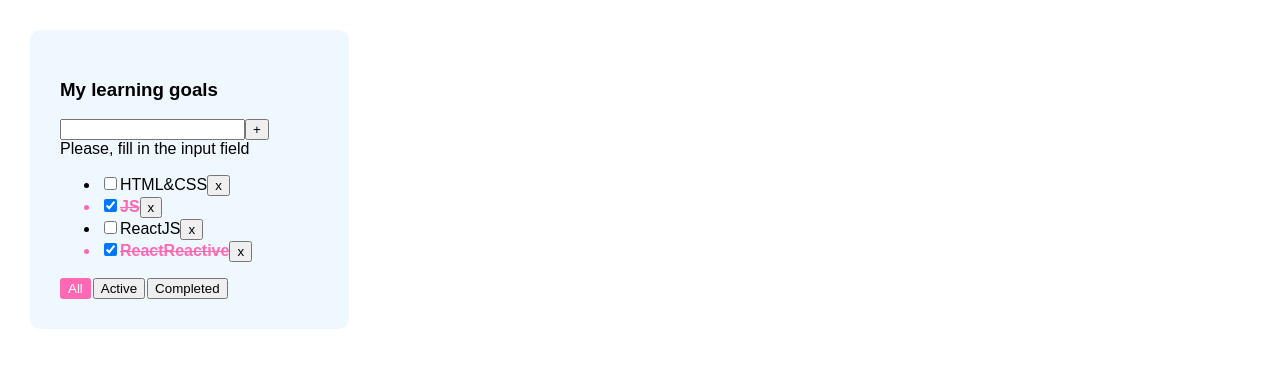
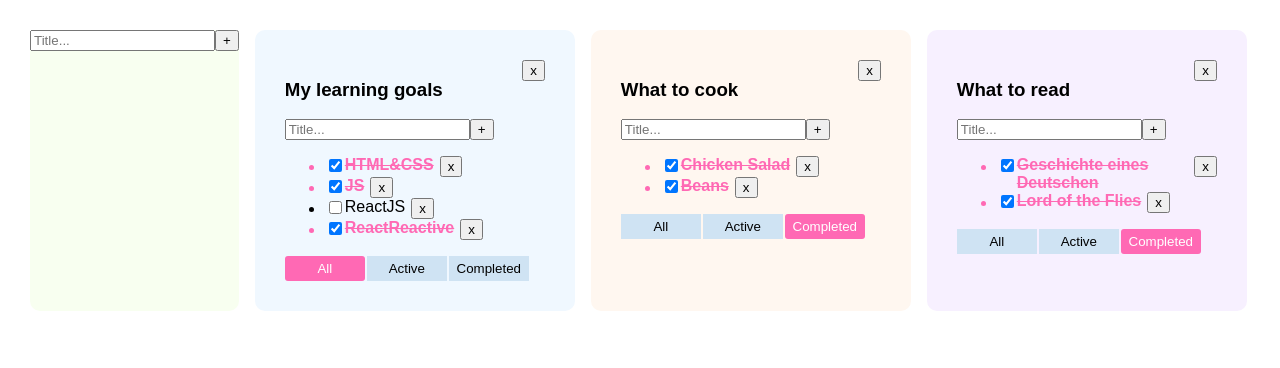
Before and after one commit to dspopravko/todolist, a React (Create React App) app: page / in a window 1280 px wide. Shown: the top 368 px of the page. Built offline with nearby package versions, Linux system fonts and the light colour scheme.

Commit message:
lesson 05

```diff
--- /dev/null
+++ b/src/AddItemForm.tsx
@@ -0,0 +1,34 @@
+import React, {ChangeEvent, KeyboardEvent, useState} from "react";
+
+type AddItemFormPropsType = {
+    addItem: (title: string) => void
+}
+
+export function AddItemForm(props: AddItemFormPropsType) {
+    const [input, setInput] = useState("")
+    const [error, setError] = useState<boolean>(false)
+    const onChangeHandler = (event: ChangeEvent<HTMLInputElement>) => {
+        error && setError(false)
+        setInput(event.currentTarget.value)
+    }
+    const onKeyDownHandler = (e: KeyboardEvent<HTMLInputElement>) => {
+        e.ctrlKey && e.key === 'Enter' && addTask()
+    }
+    const addTask = () => {
+        const mInput = input.trim()
+        mInput ? props.addItem(mInput) : setError(true)
+        setInput("")
+    }
+    const userMessage =
+        error ? <div style={{color: "hotpink"}}>Title is required</div> : <div></div>
+    return <div>
+        <input
+            placeholder={"Title..."}
+            className={error ? "error" : ""}
+            value={input}
+            onChange={onChangeHandler}
+            onKeyDown={onKeyDownHandler}/>
+        <button onClick={addTask}>+</button>
+        {userMessage}
+    </div>
+}
--- a/src/App.css
+++ b/src/App.css
@@ -3,12 +3,14 @@
 }
 .App {
   padding: 30px;
+  width: 100%;
   display: flex;
+  gap: 16px;
+  flex-wrap: wrap;
 }
 
 .App > div {
-  margin-right: 50px;
-  background-color: aliceblue;
+  background-color: #f8fff0;
   border-radius: 10px;
   font-family: "PF BeauSans Pro", sans-serif;
 }
@@ -21,12 +23,19 @@
 
 .btn {
   margin-right: 2px;
+  width: 80px;
+  height: 25px;
+  background-color: #cfe3f3;
+  border: none;
+}
+.btn:hover {
+  font-weight: bold;
 }
 
 .btn-active {
   background-color: hotpink;
   color: white;
-  border: 2px solid hotpink;
+  border: none;
   border-radius: 3px;
 }
 .error {
--- a/src/App.tsx
+++ b/src/App.tsx
@@ -3,59 +3,132 @@ import {Todolist} from "./Todolist";
 import './App.css';
 import {TaskType} from "./Todolist";
 import {v1} from "uuid";
+import {AddItemForm} from "./AddItemForm";
 
 export type FilterValuesType = "all" | "completed" | "active"
 
+type TodolistType = {
+    id: string
+    title: string
+    filter: FilterValuesType
+    color: string
+}
+
+type TasksStateType = {
+    [key: string]: Array<TaskType>
+}
+
 function App() {
-    let [tasks, setTasks] = useState<Array<TaskType>>([
-        { id: v1(), title: "HTML&CSS", isDone: false},
-        { id: v1(), title: "JS", isDone: true},
-        { id: v1(), title: "ReactJS", isDone: false},
-        { id: v1(), title: "ReactReactive", isDone: true}
+    let todolistId1 = v1()
+    let todolistId2 = v1()
+    let todolistId3 = v1()
+
+    let [todolists, setTodilists] = useState<Array<TodolistType>>([
+        {id: todolistId1, title: "My learning goals", filter: "all", color: "#f0f8ff"},
+        {id: todolistId2, title: "What to cook", filter: "completed", color: "#fff7f0"},
+        {id: todolistId3, title: "What to read", filter: "completed", color: "#f7f0ff"}
     ])
-    let [filter, setFilter] = useState<FilterValuesType>("all")
+    let [alltasks, setAlltasks] = useState<TasksStateType>({
+        [todolistId1]: [
+            { id: v1(), title: "HTML&CSS", isDone: true},
+            { id: v1(), title: "JS", isDone: true},
+            { id: v1(), title: "ReactJS", isDone: false},
+            { id: v1(), title: "ReactReactive", isDone: true}
+        ],
+        [todolistId2]: [
+            { id: v1(), title: "Soup", isDone: false},
+            { id: v1(), title: "Chicken Salad", isDone: true},
+            { id: v1(), title: "Tosts", isDone: false},
+            { id: v1(), title: "Beans", isDone: true}
+        ],
+        [todolistId3]: [
+            { id: v1(), title: "Life and Fate", isDone: false},
+            { id: v1(), title: "Geschichte eines Deutschen", isDone: true},
+            { id: v1(), title: "The Autumn of the Patriarch", isDone: false},
+            { id: v1(), title: "Lord of the Flies", isDone: true}
+        ],
+    })
 
-    const title1='My learning goals'
-
-    function removeTask (id: string) {
-        setTasks(tasks.filter( t => t.id !== id))
+    function removeTask (taskID: string, tdID: string) {
+        alltasks[tdID] = alltasks[tdID].filter( t => t.id !== taskID)
+        setAlltasks({...alltasks})
     }
 
-    function addTask(title: string) {
-        setTasks([{
-            id: v1(), title, isDone: false
-        }, ...tasks])
+    function addTask(title: string, tdID: string) {
+        const task = {id: v1(), title: title, isDone: false}
+        alltasks[tdID] = [task, ...alltasks[tdID]]
+        setAlltasks({...alltasks})
     }
 
-    function changeStatus (id: string, isDone: boolean) {
-        setTasks(tasks.map(t => t.id !== id ? t : {...t, isDone}))
+    function changeStatus (id: string, isDone: boolean, tdID: string) {
+        alltasks[tdID] = alltasks[tdID].map(t => t.id !== id ? t : {...t, isDone})
+        setAlltasks({...alltasks})
     }
 
-    function changeFilter(value: FilterValuesType) {
-        setFilter(value)
+    function changeTitle (taskID: string, title: string, tdID: string) {
+        alltasks[tdID] = alltasks[tdID].map(t => t.id !== taskID ? t : {...t, title})
+        setAlltasks({...alltasks})
     }
 
-    let tasksForTodoList = tasks;
+    function changeTdTitle (tdID: string, title: string) {
+        const newtodolists = todolists.map(t => t.id !== tdID ? t : {...t, title} )
+        setTodilists(newtodolists)
+    }
 
-    switch (filter) {
-        case "completed":
-            tasksForTodoList = tasks.filter(task => task.isDone)
-            break
-        case "active":
-            tasksForTodoList = tasks.filter(task => !task.isDone)
+    function changeFilter(value: FilterValuesType, tdID: string) {
+        let todolist = todolists.find(tl => tl.id === tdID);
+        if (todolist) {
+            todolist.filter = value;
+            setTodilists([...todolists]);
+        }
+    }
+    function removeTodolist (tdID: string) {
+        setTodilists(todolists.filter(td => td.id !== tdID))
+        delete alltasks[tdID]
+        setAlltasks({...alltasks})
+    }
+    function addTodolist(title: string) {
+        const todolist: TodolistType = {
+            id: v1(),
+            filter: "all",
+            title: title,
+            color: "#f7f0ff"
+        }
+        setTodilists([todolist, ...todolists]);
+        setAlltasks({...alltasks,
+        [todolist.id]: []})
     }
 
     return (
         <div className="App">
-            <Todolist
-                filter={filter}
-                title={title1}
+            <AddItemForm addItem={addTodolist}/>
+            {todolists.map( tl => {
+                    let tasksForTodoList = alltasks[tl.id];
+
+                    switch (tl.filter) {
+                        case "completed":
+                            tasksForTodoList = alltasks[tl.id].filter(task => task.isDone)
+                            break
+                        case "active":
+                            tasksForTodoList = alltasks[tl.id].filter(task => !task.isDone)
+                    }
+            return <Todolist
+                key={tl.id}
+                tdID={tl.id}
+                filter={tl.filter}
+                title={tl.title}
+                color={tl.color}
                 tasks={tasksForTodoList}
+                removeTodolist={removeTodolist}
                 removeTask={removeTask}
                 changeFilter={changeFilter}
                 addTask={addTask}
-                changeStatus={changeStatus}
+                changeTaskStatus={changeStatus}
+                changeTaskTitle={changeTitle}
+                changeTdTitle={changeTdTitle}
             />
+            }
+            )}
         </div>
     );
 }
--- /dev/null
+++ b/src/EditableSpan.tsx
@@ -0,0 +1,27 @@
+import React, {ChangeEvent, useState} from "react";
+
+type EditableSpanPropsType = {
+    title: string
+    onChange: (value: string) => void
+}
+
+export function EditableSpan({title, onChange}: EditableSpanPropsType) {
+    const [editMode, setEditMode] = useState(false)
+    const [input, setInput] = useState(title)
+    const activateEditMode = () => {
+        setEditMode(true)
+        setInput(title)
+    }
+    const activateViewMode = () => {
+        setEditMode(false)
+        onChange(input)
+    }
+    const inputOnChangeHandler = (e: ChangeEvent<HTMLInputElement>) => setInput(e.currentTarget.value)
+
+    return editMode
+        ? <input onBlur={activateViewMode}
+                 value={input}
+                 onChange={inputOnChangeHandler}
+                 autoFocus/>
+        : <span onDoubleClick={activateEditMode}>{input}</span>
+}
--- a/src/Todolist.tsx
+++ b/src/Todolist.tsx
@@ -1,15 +1,23 @@
-import React, {ChangeEvent, KeyboardEvent, useState} from "react";
+import React, {ChangeEvent} from "react";
 import {FilterValuesType} from "./App";
+import s from "./todolis.module.css"
+import {AddItemForm} from "./AddItemForm";
+import {EditableSpan} from "./EditableSpan";
 
 type PropsType = {
+    tdID: string
     title: string
     titleNEW?: number
+    color?: string
     tasks: Array<TaskType>
     filter: FilterValuesType
-    removeTask: (id: string) => void
-    changeFilter: (value: FilterValuesType) => void
-    addTask: (title: string) => void
-    changeStatus: (taskID: string, isDone: boolean) => void
+    removeTask: (taskId: string, tdID: string) => void
+    changeFilter: (value: FilterValuesType, tdID: string) => void
+    addTask: (title: string, tdID: string) => void
+    changeTaskStatus: (taskID: string, isDone: boolean, tdID: string) => void
+    changeTaskTitle: (taskID: string, title: string, tdID: string) => void
+    removeTodolist: (tdID: string) => void
+    changeTdTitle: (tdID: string, title: string) => void
 }
 
 export type TaskType = {
@@ -20,50 +28,46 @@ export type TaskType = {
 
 export const Todolist = (props: PropsType) => {
 
-    const [input, setInput] = useState("")
-    const [error, setError] = useState<boolean>(false)
-
-    const onChangeHandler = (event: ChangeEvent<HTMLInputElement>) => {
-        error && setError(false)
-        setInput(event.currentTarget.value)
+    const filterHandler = (filter: FilterValuesType) => () => props.changeFilter(filter, props.tdID)
+    const removeTodolistHandler = () => {
+        props.removeTodolist(props.tdID)
     }
-    const onKeyDownHandler = (e: KeyboardEvent<HTMLInputElement>) => {
-        e.ctrlKey && e.key === 'Enter' && addTask()
+    const addTask = (title: string) => {
+        props.addTask(title, props.tdID)
     }
-    const addTask = () => {
-        const mInput = input.trim()
-        mInput ? props.addTask(mInput) : setError(true)
-        setInput("")
+    const onChangeTitleHandler = (title: string) => {
+        props.changeTdTitle(props.tdID, title)
     }
-    const filterHandler = (filter: FilterValuesType) => () => props.changeFilter(filter)
-    const userMessage =
-        error ?
-            <div style={{color: "hotpink"}}>Title is required</div> :
-            <div>Please, fill in the input field</div>
-
     return (
-        <div className="App">
-            <div>
-                <h3>{props.title}</h3>
-                <div>
-                    <input
-                        className={error ? "error" : ""}
-                        value={input}
-                        onChange={onChangeHandler}
-                        onKeyDown={onKeyDownHandler}/>
-                    <button onClick={addTask}>+</button>
-                    {userMessage}
+        <div className={s.todolist} style={{backgroundColor: props.color}}>
+            <div className={s.editWrapper}>
+                <button onClick={removeTodolistHandler}>x</button>
             </div>
+            <h3><EditableSpan title={props.title} onChange={onChangeTitleHandler}/></h3>
+            <AddItemForm addItem={addTask}/>
             <ul>
                 {props.tasks.map(task => {
-                        const onRemoveHandler = () => props.removeTask(task.id)
+                    const onRemoveHandler = () => props.removeTask(task.id, props.tdID)
+                    const onChangeStatusHandler = (e: ChangeEvent<HTMLInputElement>) => props.changeTaskStatus(task.id, e.currentTarget.checked, props.tdID)
+                    const onChangeTitleHandler = (title: string) => {
+                        props.changeTaskTitle(task.id, title, props.tdID)
+                    }
                     return <li key={task.id} className={task.isDone ? "isDone" : ""}>
+                        <div className={s.task}>
+                            <div>
                                 <input type={"checkbox"}
                                        checked={task.isDone}
-                                   onChange={(e) => props.changeStatus(task.id, e.currentTarget.checked)}
+                                       onChange={onChangeStatusHandler}
                                 />
-                            <span>{task.title}</span>
+                            </div>
+                            <div>
+                                <EditableSpan title={task.title}
+                                              onChange={onChangeTitleHandler}/>
+                            </div>
+                            <div className={s.btnWrapper}>
                                 <button onClick={onRemoveHandler}>x</button>
+                            </div>
+                        </div>
                     </li>
                 })}
             </ul>
@@ -80,6 +84,5 @@ export const Todolist = (props: PropsType) => {
                 </button>
             </div>
         </div>
-        </div>
     )
 }
--- /dev/null
+++ b/src/todolis.module.css
@@ -0,0 +1,14 @@
+.todolist {
+    flex: 0 1 auto;
+    padding: 30px;
+    width: 320px;
+}
+.editWrapper {
+    float: right;
+}
+.task {
+    display: flex;
+}
+.btnWrapper {
+    margin-left: 6px;
+}
```
Lines whose indentation alone changed are shown as unchanged.
